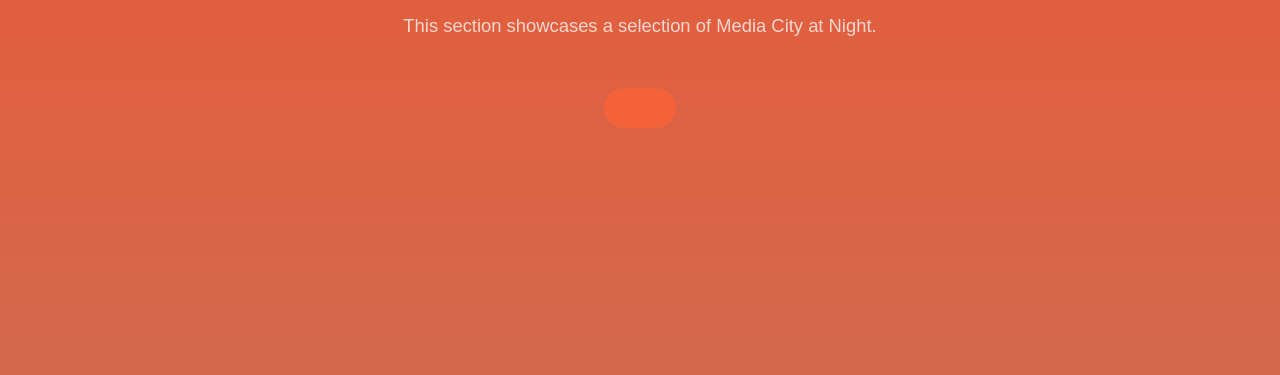
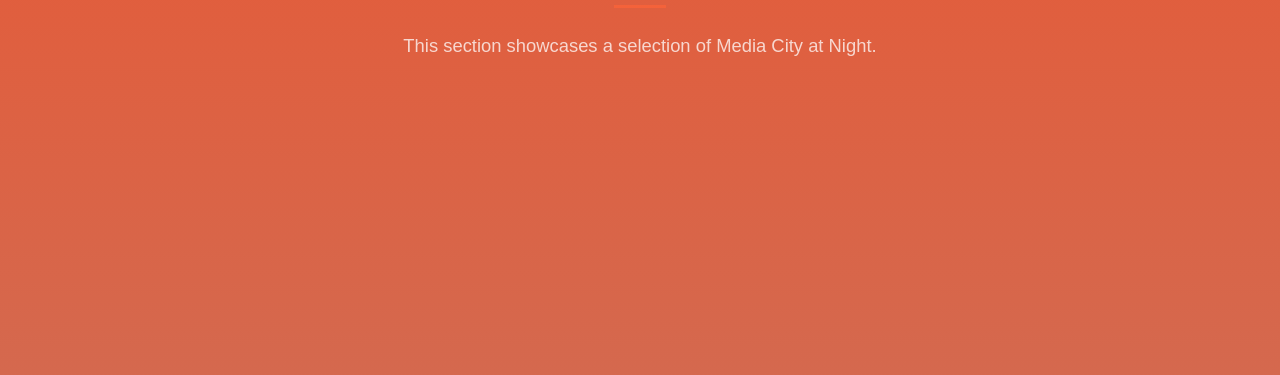
Before and after one commit to ABZUA92/mp-portfolio, a plain HTML site: page photography.html in a window 1280 px wide. Shown: the part 425-800 px from the top of the page. Drawn offline with Linux system fonts and the light colour scheme.

Commit message:
Update photography.html

```diff
--- a/photography.html
+++ b/photography.html
@@ -69,7 +69,7 @@
         </div>
         <div class="col-lg-8 align-self-baseline">
           <p class="text-white-75 font-weight-light mb-5">This section showcases a selection of Media City at Night.   </p>
-          <a class="btn btn-primary btn-xl js-scroll-trigger" href="#about"></a>
+
         </div>
       </div>
     </div>
```
